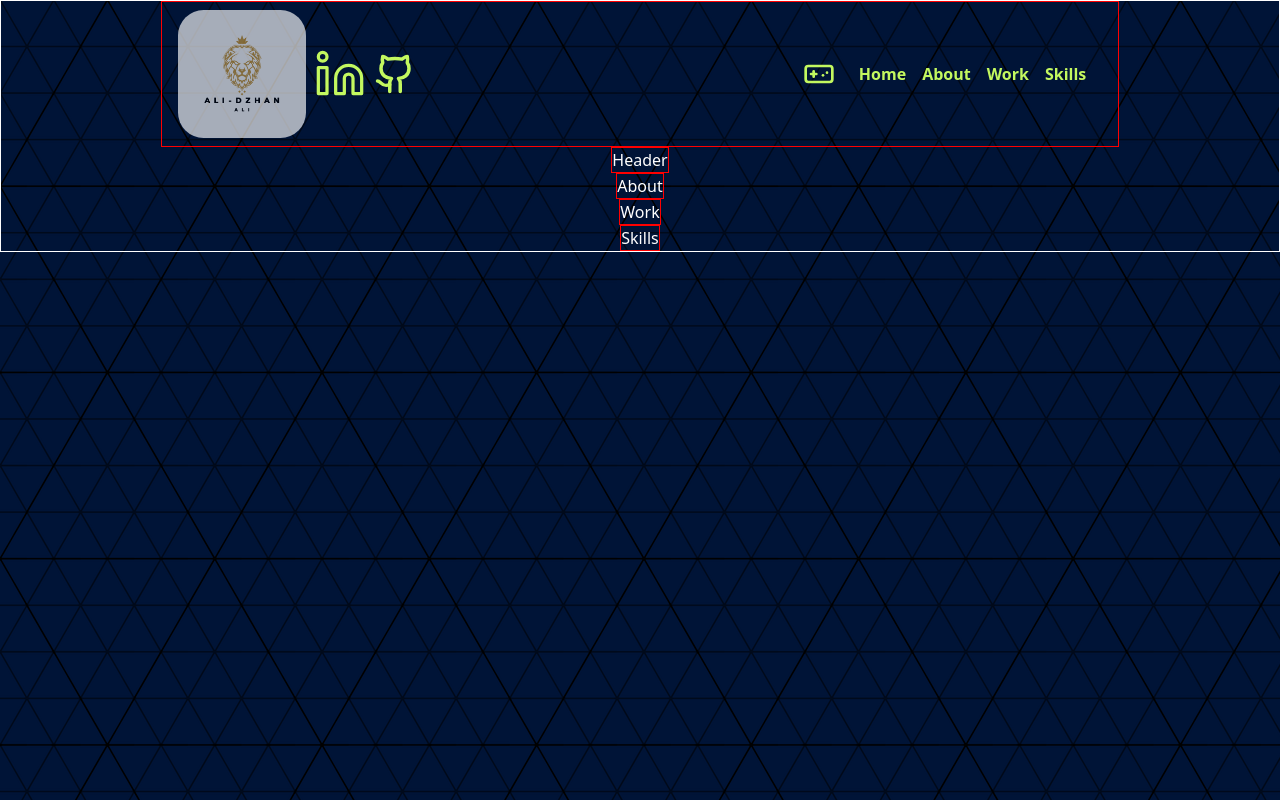
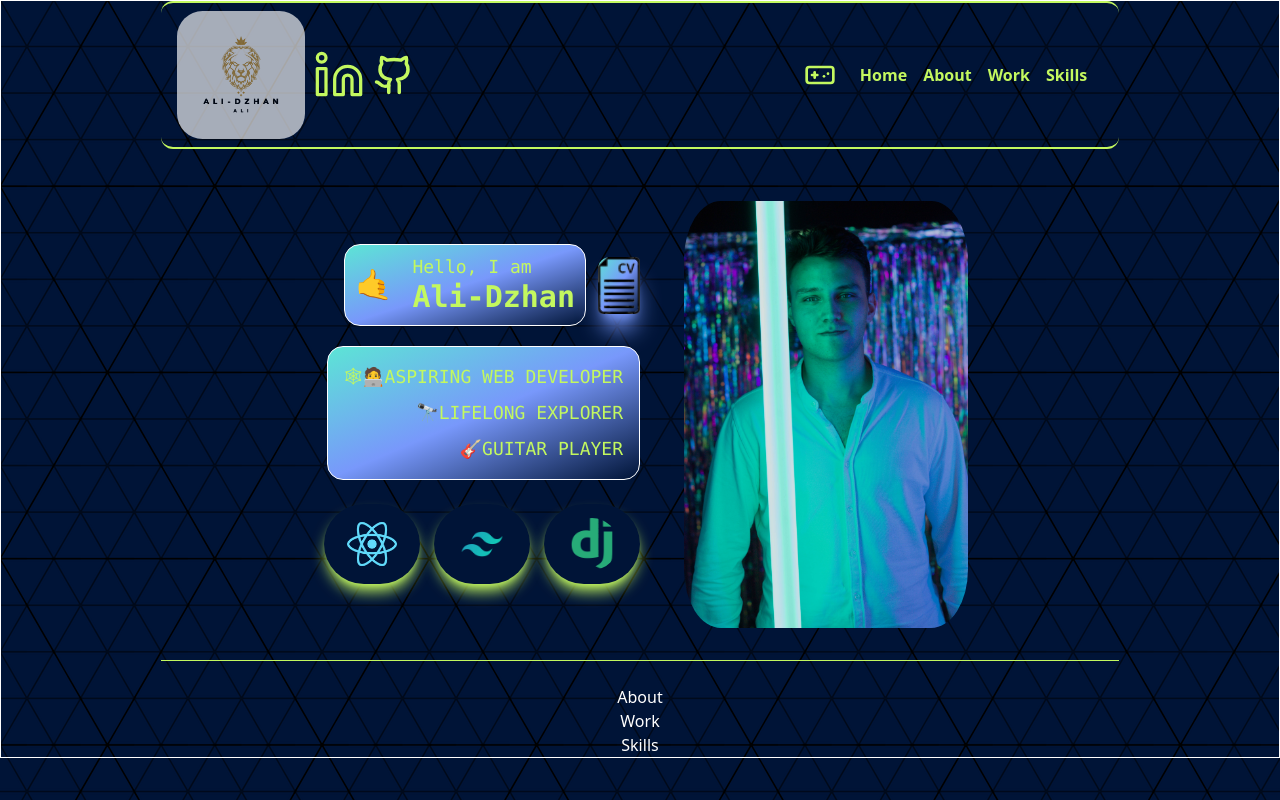
Before and after one commit to adzhPhy/portfolio-v3, a Next.js app: page / in a window 1280 px wide. Built offline with nearby package versions, Linux system fonts and the light colour scheme.

Commit message:
Added Header section and some styles

```diff
--- a/src/components/Header.tsx
+++ b/src/components/Header.tsx
@@ -1,8 +1,75 @@
-import { FC } from "react";
+import Image from "next/image";
 
-interface HeaderProps {}
-const Header: FC<HeaderProps> = ({}) => {
-  return <div>Header</div>;
+const Header = ({}) => {
+  const circleImages = ["react", "tailwind", "django"];
+  return (
+    <div
+      id="header"
+      className="xxs:max-md:w-full w-3/4 flex flex-col md:flex-row m-6 p-6 mt-5 justify-center items-center gap-4 border-b border-th-tertiary "
+    >
+      <div className="min-w-fit flex flex-col justify-center items-center md:justify-end md:items-end gap-3 p-4 xxs:max-md:p-0">
+        <div className="min-w-fit w-full flex flex-row flex-wrap justify-center md:justify-end items-center gap-3 pt-1">
+          <div className="border font-mono flex justify-center items-center min-w-fit p-2.5 xxs:max-md:p-1 rounded-2xl bg-gradient-to-br from-th-secondary via-th-primary to-th-background">
+            <span className="text-3xl xs:text-xl">🤙</span>
+            <div className="ml-5 text-th-tertiary">
+              <p className="text-lg text-left leading-6">Hello, I am </p>
+              <h1>
+                <span className="text-3xl font-extrabold"> Ali-Dzhan</span>
+              </h1>
+            </div>
+          </div>
+          <div className="max-w-fit mr-1 hover-animation transition-all ease-out shadow-xl shadow-th-primary hover:shadow-2xl rounded-xl bg-gradient-to-br from-th-secondary via-th-primary to-th-background">
+            <a href="https://drive.google.com/file/d/1VqBV_D9PtqLKJZ6VFYlIf5i6tw-RqpN6/view?usp=sharing">
+              <Image
+                src="/images/cvicon.png"
+                width={42}
+                height={52}
+                alt="CV Icon"
+              />
+            </a>
+          </div>
+        </div>
+        <div className="md:mx-1 mx-0 my-2 border font-mono flex flex-col justify-end items-end md:p-4 p-1 rounded-2xl gap-2 bg-gradient-to-br from-th-secondary via-th-primary to-th-background">
+          <p className="text-md md:text-lg text-left text-th-tertiary leading-3 uppercase">
+            🕸🧑‍💻Aspiring Web Developer
+          </p>
+          <p className="text-md md:text-lg text-left text-th-tertiary leading-3 uppercase text-right">
+            🔭Lifelong Explorer
+          </p>
+          <p className="text-md md:text-lg text-left text-th-tertiary leading-3 uppercase text-right">
+            🎸Guitar Player
+          </p>
+        </div>
+        <div className="min-w-fit p-1 flex flex-row justify-start items-center gap-3.5">
+          {circleImages.map((image) => (
+            <div
+              key={`${image}-icon`}
+              className="min-w-fit w-20 md:w-24 h-20 md:w-24 flex justify-center items-center rounded-full bg-th-background shadow-lg hover:shadow-2xl shadow-th-tertiary hover-animation transition-all ease-out"
+            >
+              <Image
+                src={`/images/${image}.png`}
+                alt={`${image}`}
+                width={52}
+                height={52}
+                style={{ borderRadius: "50%" }}
+              />
+            </div>
+          ))}
+        </div>
+      </div>
+      <div className="min-w-fit flex justify-center items-center">
+        <Image
+          src="/images/profilepic.jpg"
+          width={300}
+          height={500}
+          alt="My Headshot"
+          className="p-2"
+          quality={100}
+          style={{ borderRadius: "15%" }}
+        />
+      </div>
+    </div>
+  );
 };
 
 export default Header;
--- a/src/components/Navbar.tsx
+++ b/src/components/Navbar.tsx
@@ -40,7 +40,7 @@ const Navbar = ({}) => {
           return null;
         }
       }}
-      className="w-3/4 flex justify-center md:justify-between items-center px-4 py-2 navbar"
+      className="sticky w-3/4 flex justify-center md:justify-between items-center px-4 py-2 border-y-2 border-th-tertiary rounded-xl"
     >
       <div className="bg-slate-200 flex flex-row justify-center items-center gap-2">
         <Image
--- a/src/pages/index.tsx
+++ b/src/pages/index.tsx
@@ -1,4 +1,3 @@
-import Image from "next/image";
 import { Inter } from "next/font/google";
 import Navbar from "@/components/Navbar";
 import Header from "@/components/Header";
--- a/src/styles/globals.css
+++ b/src/styles/globals.css
@@ -50,10 +50,6 @@ main {
   border: 1px solid;
 }
 
-main > * {
-  border: 1px solid red;
-}
-
 .select-clicked {
   border: 2px solid var(--tertiary);
   box-shadow: 0 0 0.8em var(--tertiary);
@@ -88,3 +84,9 @@ main > * {
 .menu li:hover {
   background: var(--primary);
 }
+
+.hover-animation:hover {
+  transform: scale(1.1);
+  transition-delay: 200ms;
+  transition-duration: 600ms;
+}
```
